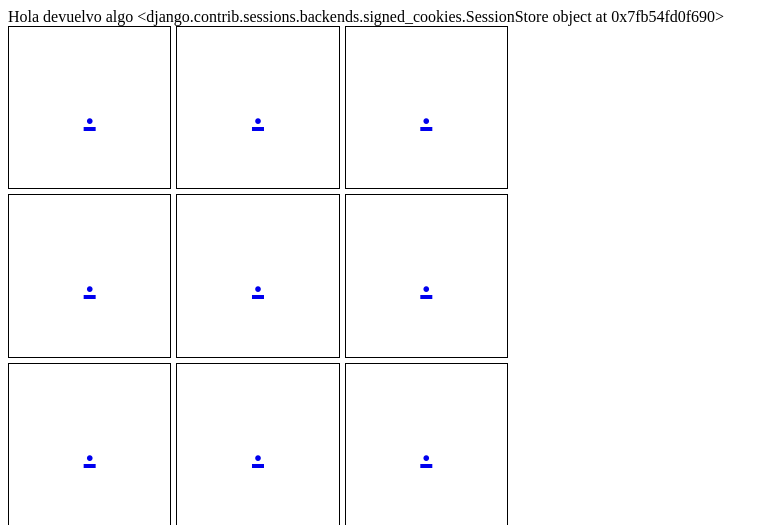
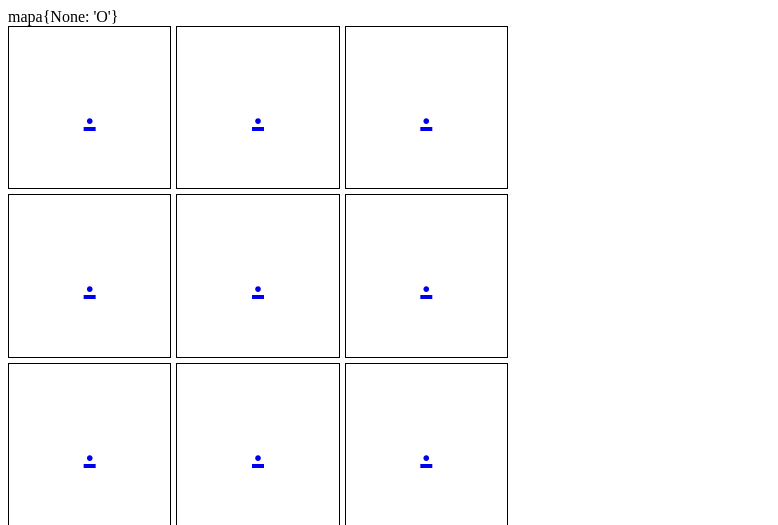
Before and after one commit to Zaknein/tateti, a Django app: page / in a window 1280 px wide. Shown: the top 525 px of the page, without its empty margins (0-778 px from the left). Run offline with Django 4.2, Linux system fonts and the light colour scheme.

Commit message:
basic function

```diff
--- a/tateti/views.py
+++ b/tateti/views.py
@@ -1,15 +1,34 @@
 from  django.shortcuts import render
 
-
+mapa={}
 def game(request):
     casilla = request.GET.get("casilla")
 
-
-    request.session[casilla] = "O"
+    # if casilla == None:
+    if casilla in mapa:
+        return render(request,'game.html', {"caca":mapa})
 
 
-    return render(request,'game.html', {"caca":request.session})
+    mapa[casilla]=""
+
+    print(len(mapa))
+    var = (len(mapa))
+
+    if var%2==0:
+        # print(var)
+        mapa[casilla]="x"
+    else:
+        # print(print())
+        mapa[casilla]="O"
+
+    # print(casilla)
+    print(mapa)
+
+    # request.session[casilla] = "O"
+
+
+    return render(request,'game.html', {"caca":mapa})
 
 def reset(request):
-    request.session.clear()
+    mapa.clear()
     return render(request,'game.html', {})
--- a/templates/game.html
+++ b/templates/game.html
@@ -9,7 +9,7 @@
     <title>Document</title>
 </head>
 <body>
-    <main> Hola devuelvo algo  {{caca}}</main>
+    <main>mapa{{caca}}</main>
         <div class="board">
 
             <div class="cell"><a href="play?casilla=1">.{{caca.1}}</a></div>
```
